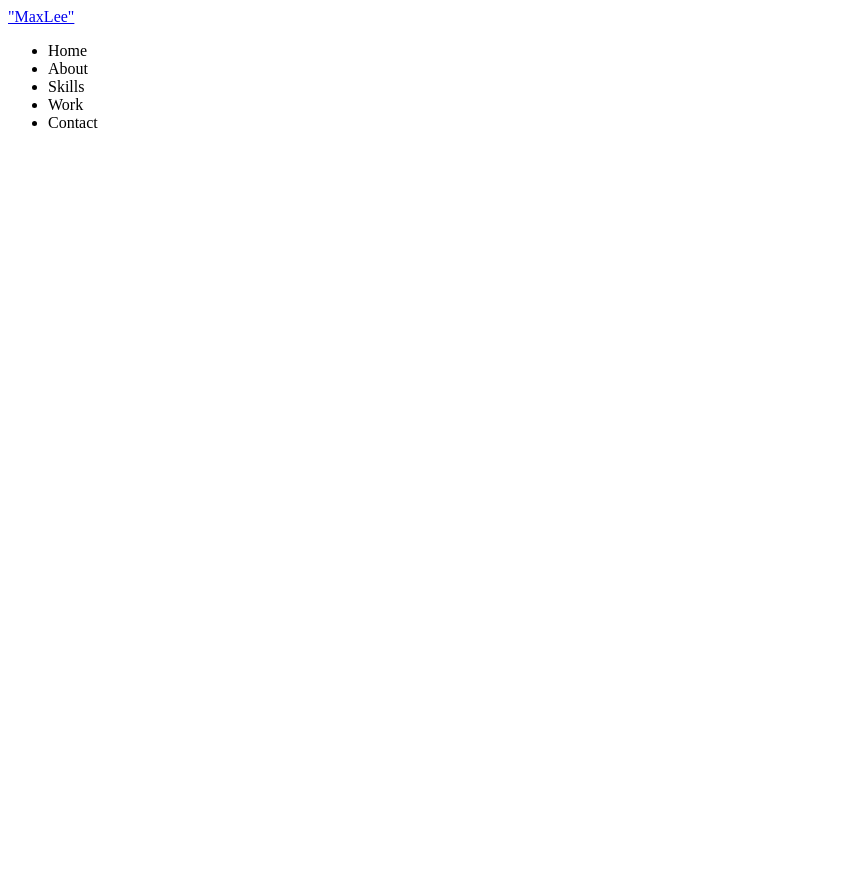
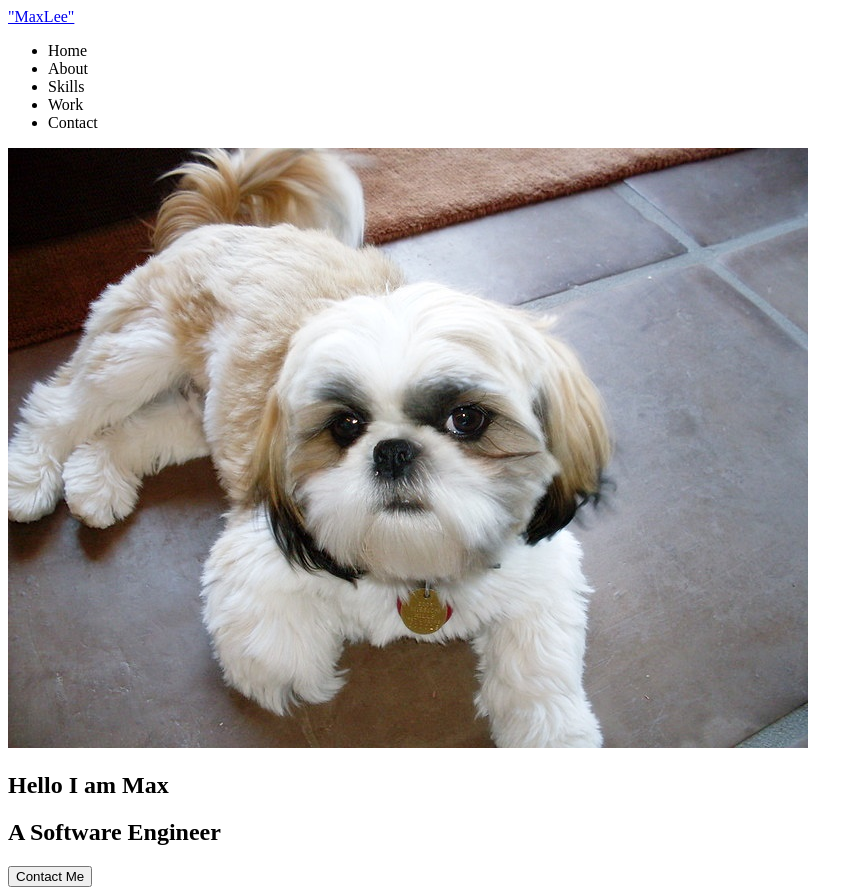
Before and after one commit to ylee102/portfolio_example, a plain HTML site: page index.html in a window 1280 px wide. Shown: the whole page, without its empty margins (0-863 px from the left). Before the commit the page ends 800 px from the top, so only its background shows below. Drawn offline with Linux system fonts and the light colour scheme.

Commit message:
dogpicture

```diff
--- a/index.html
+++ b/index.html
@@ -22,7 +22,12 @@
     </nav>
     <!-- Home -->
     <section id="home">
-
+        <div class="home_container">
+            <img src="./images/dog.jpg" alt="" class="home_avatar">
+            <h1 class=""home_title>Hello I am Max</h1>
+            <h2 class = "home_description">A Software Engineer</h2>
+            <button class="home_contact">Contact Me</button>
+        </div>
     </section>
     <!-- About -->
     <section id="about">
```
Also changed, not shown: images/dog.jpg (added), images/다운로드.jfif (added).
